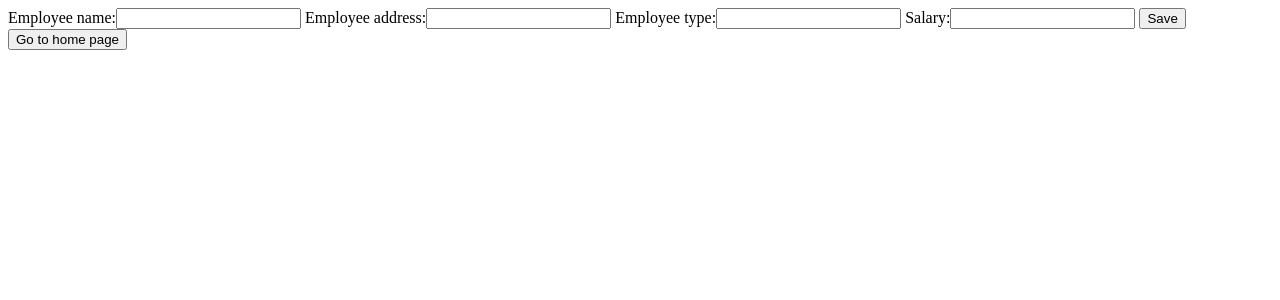
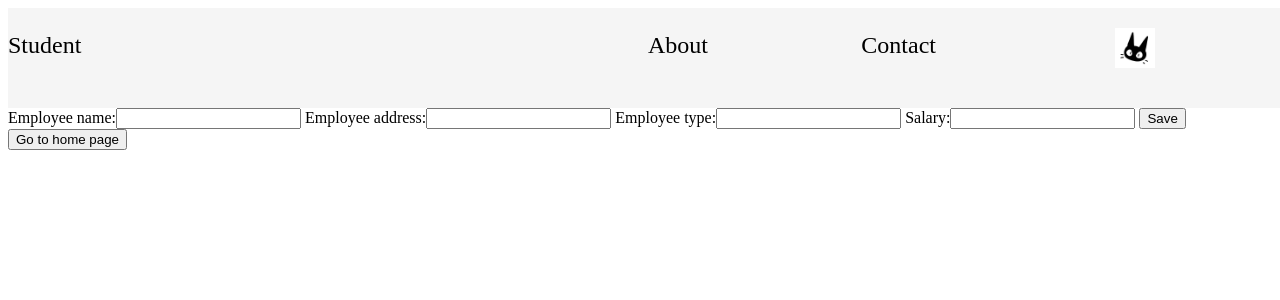
Before and after one commit to PrajeenaBhlon-spec/Python, a Django app: template employee/templates/addEmployee.html in a window 1280 px wide. Shown: the top 300 px of the page. Run offline with Django 3.2, Linux system fonts and the light colour scheme; the template is opened without the code that fills it, so the values that code supplies are empty.

Commit message:
template inheritance

```diff
--- /dev/null
+++ b/employee/static_files/css/navbar.css
@@ -0,0 +1,41 @@
+.main-bar {
+  background-color: whitesmoke;
+  width: 100vw;
+  height: 100px;
+  display: flex;
+}
+
+#main-bar-1 {
+  width: 50%;
+  font-size: 1.5rem;
+  color: black;
+}
+
+.main-bar-side {
+  width: 50%;
+  display: flex;
+
+}
+
+#main-bar-2,
+#main-bar-3 {
+  width: 10%;
+}
+
+.link {
+  color: black;
+  text-decoration: none;
+  font-size: 1.5rem;
+}
+
+#main-bar-4 {
+  justify-items: flex-end;
+  width: 10%;
+}
+
+#profile-img {
+  padding-left: 40px;
+  padding-top: 20px;
+  height: 40px;
+  width: 40px;
+}
--- a/employee/templates/addEmployee.html
+++ b/employee/templates/addEmployee.html
@@ -1,11 +1,6 @@
-<!DOCTYPE html>
-<html>
-  <head>
-    <title>Employee</title>
-  </head>
-
-  <body>
-    <form method="POST" action={% url 'add-employee' %}>
+{% extends 'navbar.html'%}
+{% block body %}
+  <form method="POST" action={% url 'add-employee' %}>
       {% csrf_token %}
       <label>Employee name:<input type="text" name="name" id="name" required></label>
       <label>Employee address:<input type="text" name="address" id="adrress" required></label>
@@ -31,5 +26,4 @@
         window.location.href = "/employee/Home/"
       }
     </script>
-  </body>
-</html>
+{% endblock body %}
--- /dev/null
+++ b/employee/templates/navbar.html
@@ -0,0 +1,34 @@
+<!DOCTYPE html>
+{% load static %}
+<html>
+  <head>
+    <title>Student</title>
+    <link rel="stylesheet" href="{% static 'css/navbar.css'%}">
+
+  </head>
+
+  <body>
+    <div class="main-bar">
+      <div id="main-bar-1">
+        <p>Student</p>
+      </div>
+      <div class="main-bar-side">
+        <div id="main-bar-1">
+          <a class="link" href="/employee/about/">
+            <p>About</p>
+          </a>
+        </div>
+        <div id="main-bar-1">
+          <a class="link" href="/employee/">
+            <p>Contact</p>
+          </a>
+        </div>
+        <div id="main-bar-1">
+          <img id="profile-img" src="{% static 'images/catlogo.jpg'%}">
+        </div>
+      </div>
+    </div>
+
+    {% block body %}{% endblock body%}
+  </body>
+</html>
```
Also changed, not shown: employee/templates/Home.html (+4 -13 lines), employee/templates/deleteEmployee.html (+4 -10 lines), employee/templates/updateEmployee.html (+5 -10 lines), employee/static_files/images/catlogo.jpg (added).
